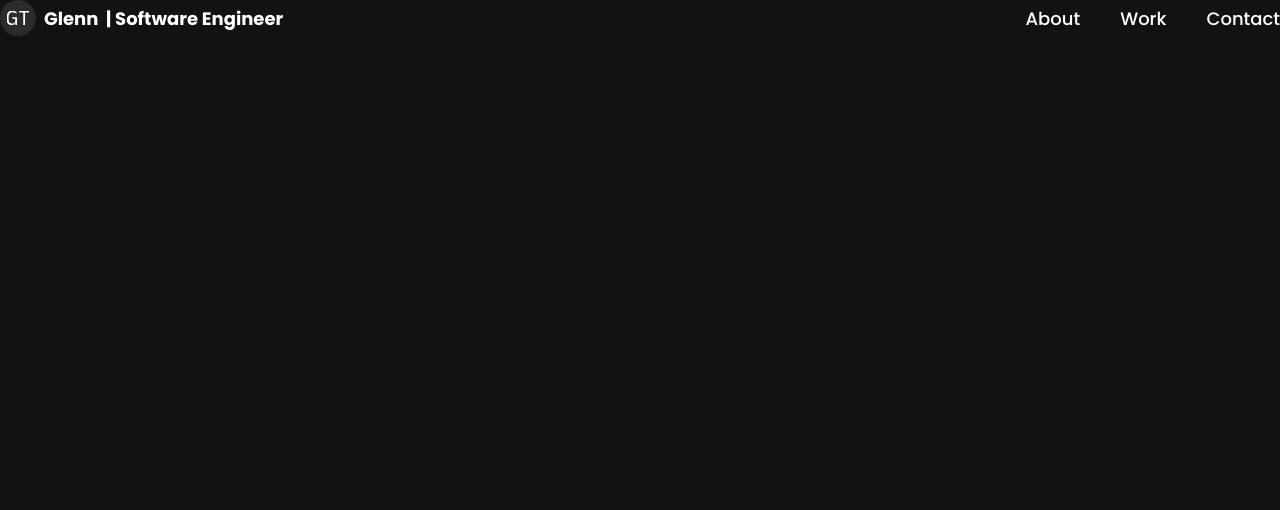
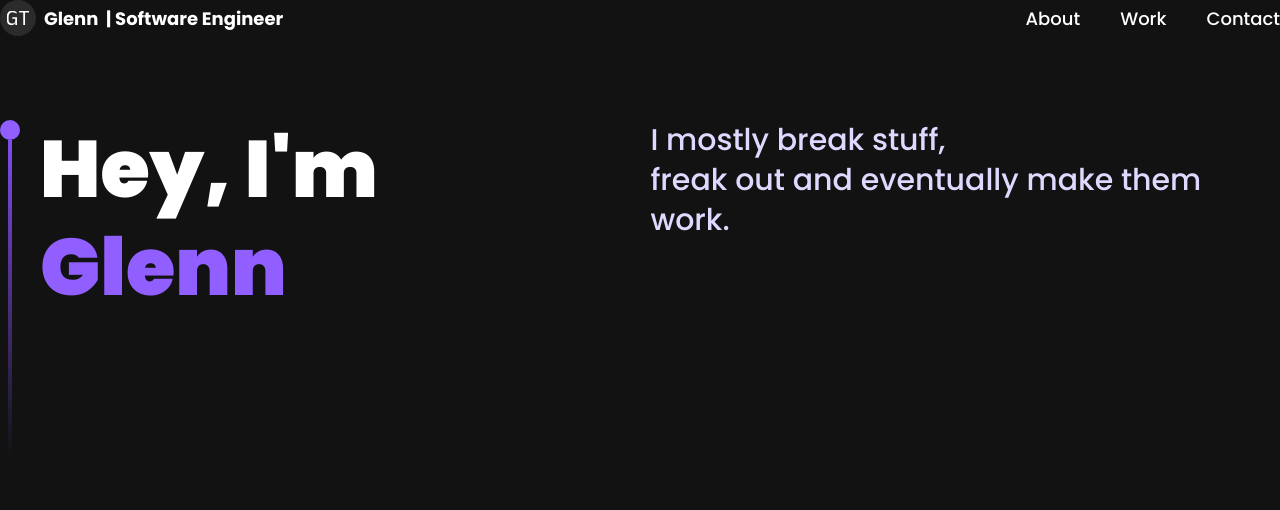
Before and after one commit to GutarManboy1/React-3d-Dark, a React (Vite) app: page / in a window 1280 px wide. Shown: the top 510 px of the page. Built offline with nearby package versions, Linux system fonts and the light colour scheme.

Commit message:
added more info to hero, but style is off, background is missing

```diff
--- a/src/components/Hero.jsx
+++ b/src/components/Hero.jsx
@@ -1,15 +1,26 @@
-import React from 'react'
-import { motion } from 'framer-motion'
+import React from "react";
+import { motion } from "framer-motion";
 
-import {styles} from '../styles'
-import { ComputersCanvas } from './canvas'
+import { styles } from "../styles";
+import { ComputersCanvas } from "./canvas";
 
 const Hero = () => {
   return (
-    <section className='relative w-full h-screen mx-auto'>
+    <section className="relative w-full h-screen mx-auto">
+      <div
+        className={`${styles.paddingX} absolute inset-0 top-[120px] max-w-7xl mx-auto flex flex-row items-start gap-5`}
+      >
+        <div className="flex flex-col justify-center items-center mt-5" >
+        <div className="w-5 h-5 rounded-full bg-[#915eff]"/>
+        <div className="w-1 sm:h-80 h-40 violet-gradient"/>
+        </div>
+        <div>
+          <h1 className={`${styles.heroHeadText} text-white`}>Hey, I'm <span className="text-[#915eff]">Glenn</span></h1>
+        </div>
+        <p className={`${styles.heroSubText} mt-2 text-white-100`} >I mostly break stuff, <br className="sm:block hidden" />freak out and eventually make them work.</p>
+      </div>
+    </section>
+  );
+};
 
-    </section>
-  )
-}
-
-export default Hero
+export default Hero;
```
